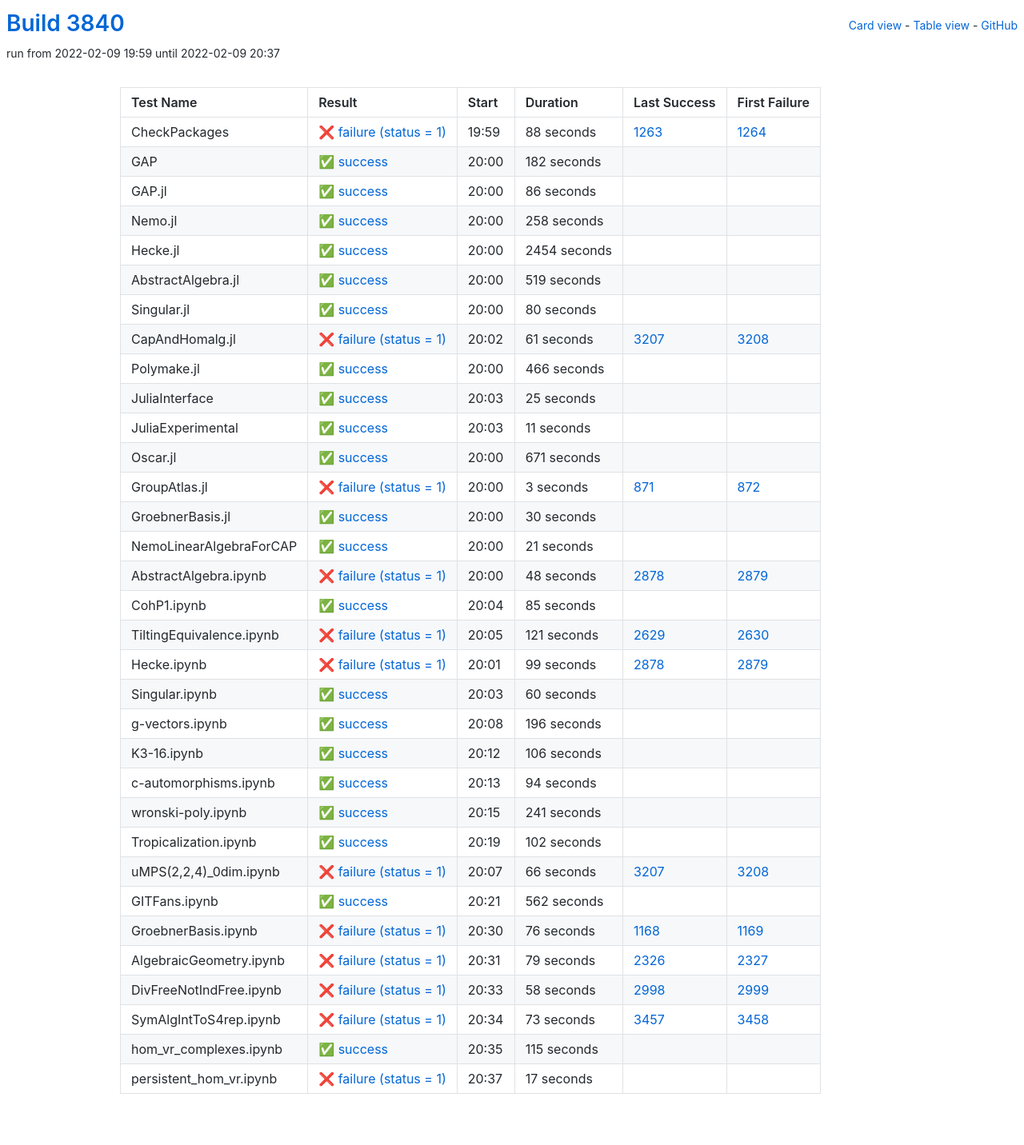
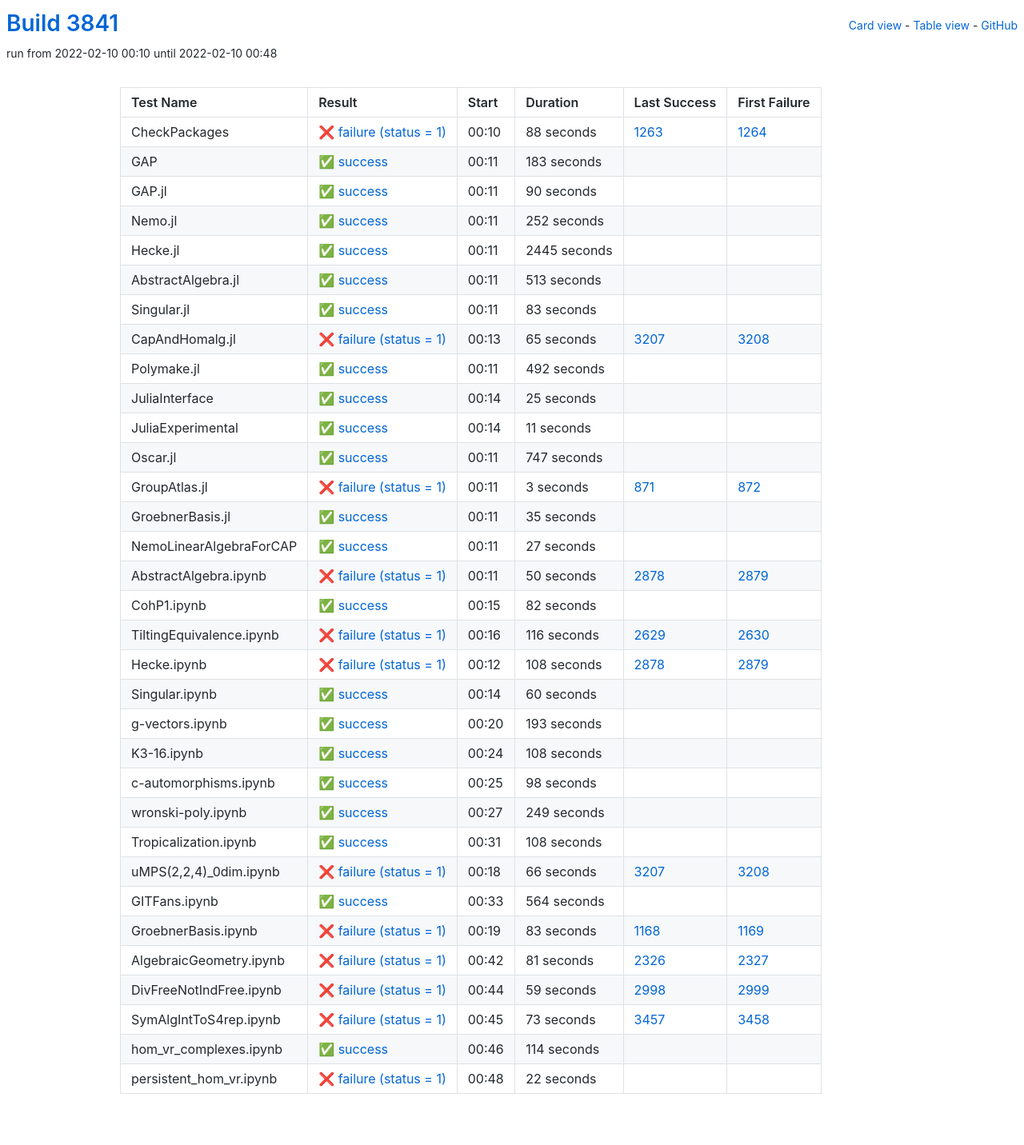
Before and after one commit to oscar-system/oscar-ci-status-stable, a Jekyll site: the page built from table.html, in a window 1280 px wide. Shown: the whole page at 80% size. Built offline with Jekyll 4.4.1, drawn with Linux system fonts in a browser that asks for light colours.

Commit message:
Build #3841

```diff
--- a/_data/ci.yml
+++ b/_data/ci.yml
@@ -1,6 +1,6 @@
 ---
-build: 3840
-build_url: https://oscarci.mathematik.uni-kl.de/job/oscar-stable/3840/
+build: 3841
+build_url: https://oscarci.mathematik.uni-kl.de/job/oscar-stable/3841/
 job: oscar-stable
 organization: oscar-system
 repo: oscar-ci-status-stable
@@ -8,8 +8,8 @@ repourl: https://github.com/oscar-system/oscar-ci-status-stable
 tests:
 - name: CheckPackages
   id: checkpackages
-  log: https://oscarci.mathematik.uni-kl.de/job/oscar-stable/3840/artifact/logs/build-3840/CheckPackages.log
-  start: 2022-02-09 19:59
+  log: https://oscarci.mathematik.uni-kl.de/job/oscar-stable/3841/artifact/logs/build-3841/CheckPackages.log
+  start: 2022-02-10 00:10
   success: false
   exitcode: 1
   status: failure
@@ -20,104 +20,104 @@ tests:
   first_failure_url: https://oscarci.mathematik.uni-kl.de/job/oscar-stable/1264/
 - name: GAP
   id: gap
-  log: https://oscarci.mathematik.uni-kl.de/job/oscar-stable/3840/artifact/logs/build-3840/GAP.log
-  start: 2022-02-09 20:00
+  log: https://oscarci.mathematik.uni-kl.de/job/oscar-stable/3841/artifact/logs/build-3841/GAP.log
+  start: 2022-02-10 00:11
   success: true
   exitcode: 0
   status: success
-  duration: 182
+  duration: 183
   last_success: false
   last_success_url:
   first_failure: false
   first_failure_url:
 - name: GAP.jl
   id: gap-jl
-  log: https://oscarci.mathematik.uni-kl.de/job/oscar-stable/3840/artifact/logs/build-3840/GAP.jl.log
-  start: 2022-02-09 20:00
+  log: https://oscarci.mathematik.uni-kl.de/job/oscar-stable/3841/artifact/logs/build-3841/GAP.jl.log
+  start: 2022-02-10 00:11
   success: true
   exitcode: 0
   status: success
-  duration: 86
+  duration: 90
   last_success: false
   last_success_url:
   first_failure: false
   first_failure_url:
 - name: Nemo.jl
   id: nemo-jl
-  log: https://oscarci.mathematik.uni-kl.de/job/oscar-stable/3840/artifact/logs/build-3840/Nemo.jl.log
-  start: 2022-02-09 20:00
+  log: https://oscarci.mathematik.uni-kl.de/job/oscar-stable/3841/artifact/logs/build-3841/Nemo.jl.log
+  start: 2022-02-10 00:11
   success: true
   exitcode: 0
   status: success
-  duration: 258
+  duration: 252
   last_success: false
   last_success_url:
   first_failure: false
   first_failure_url:
 - name: Hecke.jl
   id: hecke-jl
-  log: https://oscarci.mathematik.uni-kl.de/job/oscar-stable/3840/artifact/logs/build-3840/Hecke.jl.log
-  start: 2022-02-09 20:00
+  log: https://oscarci.mathematik.uni-kl.de/job/oscar-stable/3841/artifact/logs/build-3841/Hecke.jl.log
+  start: 2022-02-10 00:11
   success: true
   exitcode: 0
   status: success
-  duration: 2454
+  duration: 2445
   last_success: false
   last_success_url:
   first_failure: false
   first_failure_url:
 - name: AbstractAlgebra.jl
   id: abstractalgebra-jl
-  log: https://oscarci.mathematik.uni-kl.de/job/oscar-stable/3840/artifact/logs/build-3840/AbstractAlgebra.jl.log
-  start: 2022-02-09 20:00
+  log: https://oscarci.mathematik.uni-kl.de/job/oscar-stable/3841/artifact/logs/build-3841/AbstractAlgebra.jl.log
+  start: 2022-02-10 00:11
   success: true
   exitcode: 0
   status: success
-  duration: 519
+  duration: 513
   last_success: false
   last_success_url:
   first_failure: false
   first_failure_url:
 - name: Singular.jl
   id: singular-jl
-  log: https://oscarci.mathematik.uni-kl.de/job/oscar-stable/3840/artifact/logs/build-3840/Singular.jl.log
-  start: 2022-02-09 20:00
+  log: https://oscarci.mathematik.uni-kl.de/job/oscar-stable/3841/artifact/logs/build-3841/Singular.jl.log
+  start: 2022-02-10 00:11
   success: true
   exitcode: 0
   status: success
-  duration: 80
+  duration: 83
   last_success: false
   last_success_url:
   first_failure: false
   first_failure_url:
 - name: CapAndHomalg.jl
   id: capandhomalg-jl
-  log: https://oscarci.mathematik.uni-kl.de/job/oscar-stable/3840/artifact/logs/build-3840/CapAndHomalg.jl.log
-  start: 2022-02-09 20:02
+  log: https://oscarci.mathematik.uni-kl.de/job/oscar-stable/3841/artifact/logs/build-3841/CapAndHomalg.jl.log
+  start: 2022-02-10 00:13
   success: false
   exitcode: 1
   status: failure
-  duration: 61
+  duration: 65
   last_success: 3207
   last_success_url: https://oscarci.mathematik.uni-kl.de/job/oscar-stable/3207/
   first_failure: 3208
   first_failure_url: https://oscarci.mathematik.uni-kl.de/job/oscar-stable/3208/
 - name: Polymake.jl
   id: polymake-jl
-  log: https://oscarci.mathematik.uni-kl.de/job/oscar-stable/3840/artifact/logs/build-3840/Polymake.jl.log
-  start: 2022-02-09 20:00
+  log: https://oscarci.mathematik.uni-kl.de/job/oscar-stable/3841/artifact/logs/build-3841/Polymake.jl.log
+  start: 2022-02-10 00:11
   success: true
   exitcode: 0
   status: success
-  duration: 466
+  duration: 492
   last_success: false
   last_success_url:
   first_failure: false
   first_failure_url:
 - name: JuliaInterface
   id: juliainterface
-  log: https://oscarci.mathematik.uni-kl.de/job/oscar-stable/3840/artifact/logs/build-3840/JuliaInterface.log
-  start: 2022-02-09 20:03
+  log: https://oscarci.mathematik.uni-kl.de/job/oscar-stable/3841/artifact/logs/build-3841/JuliaInterface.log
+  start: 2022-02-10 00:14
   success: true
   exitcode: 0
   status: success
@@ -128,8 +128,8 @@ tests:
   first_failure_url:
 - name: JuliaExperimental
   id: juliaexperimental
-  log: https://oscarci.mathematik.uni-kl.de/job/oscar-stable/3840/artifact/logs/build-3840/JuliaExperimental.log
-  start: 2022-02-09 20:03
+  log: https://oscarci.mathematik.uni-kl.de/job/oscar-stable/3841/artifact/logs/build-3841/JuliaExperimental.log
+  start: 2022-02-10 00:14
   success: true
   exitcode: 0
   status: success
@@ -140,20 +140,20 @@ tests:
   first_failure_url:
 - name: Oscar.jl
   id: oscar-jl
-  log: https://oscarci.mathematik.uni-kl.de/job/oscar-stable/3840/artifact/logs/build-3840/Oscar.jl.log
-  start: 2022-02-09 20:00
+  log: https://oscarci.mathematik.uni-kl.de/job/oscar-stable/3841/artifact/logs/build-3841/Oscar.jl.log
+  start: 2022-02-10 00:11
   success: true
   exitcode: 0
   status: success
-  duration: 671
+  duration: 747
   last_success: false
   last_success_url:
   first_failure: false
   first_failure_url:
 - name: GroupAtlas.jl
   id: groupatlas-jl
-  log: https://oscarci.mathematik.uni-kl.de/job/oscar-stable/3840/artifact/logs/build-3840/GroupAtlas.jl.log
-  start: 2022-02-09 20:00
+  log: https://oscarci.mathematik.uni-kl.de/job/oscar-stable/3841/artifact/logs/build-3841/GroupAtlas.jl.log
+  start: 2022-02-10 00:11
   success: false
   exitcode: 1
   status: failure
@@ -164,80 +164,80 @@ tests:
   first_failure_url: https://oscarci.mathematik.uni-kl.de/job/oscar-stable/872/
 - name: GroebnerBasis.jl
   id: groebnerbasis-jl
-  log: https://oscarci.mathematik.uni-kl.de/job/oscar-stable/3840/artifact/logs/build-3840/GroebnerBasis.jl.log
-  start: 2022-02-09 20:00
+  log: https://oscarci.mathematik.uni-kl.de/job/oscar-stable/3841/artifact/logs/build-3841/GroebnerBasis.jl.log
+  start: 2022-02-10 00:11
   success: true
   exitcode: 0
   status: success
-  duration: 30
+  duration: 35
   last_success: false
   last_success_url:
   first_failure: false
   first_failure_url:
 - name: NemoLinearAlgebraForCAP
   id: nemolinearalgebraforcap
-  log: https://oscarci.mathematik.uni-kl.de/job/oscar-stable/3840/artifact/logs/build-3840/NemoLinearAlgebraForCAP.log
-  start: 2022-02-09 20:00
+  log: https://oscarci.mathematik.uni-kl.de/job/oscar-stable/3841/artifact/logs/build-3841/NemoLinearAlgebraForCAP.log
+  start: 2022-02-10 00:11
   success: true
   exitcode: 0
   status: success
-  duration: 21
+  duration: 27
   last_success: false
   last_success_url:
   first_failure: false
   first_failure_url:
 - name: AbstractAlgebra.ipynb
   id: abstractalgebra-ipynb
-  log: https://oscarci.mathematik.uni-kl.de/job/oscar-stable/3840/artifact/logs/build-3840/AbstractAlgebra.ipynb.log
-  start: 2022-02-09 20:00
+  log: https://oscarci.mathematik.uni-kl.de/job/oscar-stable/3841/artifact/logs/build-3841/AbstractAlgebra.ipynb.log
+  start: 2022-02-10 00:11
   success: false
   exitcode: 1
   status: failure
-  duration: 48
+  duration: 50
   last_success: 2878
   last_success_url: https://oscarci.mathematik.uni-kl.de/job/oscar-stable/2878/
   first_failure: 2879
   first_failure_url: https://oscarci.mathematik.uni-kl.de/job/oscar-stable/2879/
 - name: CohP1.ipynb
   id: cohp1-ipynb
-  log: https://oscarci.mathematik.uni-kl.de/job/oscar-stable/3840/artifact/logs/build-3840/CohP1.ipynb.log
-  start: 2022-02-09 20:04
+  log: https://oscarci.mathematik.uni-kl.de/job/oscar-stable/3841/artifact/logs/build-3841/CohP1.ipynb.log
+  start: 2022-02-10 00:15
   success: true
   exitcode: 0
   status: success
-  duration: 85
+  duration: 82
   last_success: false
   last_success_url:
   first_failure: false
   first_failure_url:
 - name: TiltingEquivalence.ipynb
   id: tiltingequivalence-ipynb
-  log: https://oscarci.mathematik.uni-kl.de/job/oscar-stable/3840/artifact/logs/build-3840/TiltingEquivalence.ipynb.log
-  start: 2022-02-09 20:05
+  log: https://oscarci.mathematik.uni-kl.de/job/oscar-stable/3841/artifact/logs/build-3841/TiltingEquivalence.ipynb.log
+  start: 2022-02-10 00:16
   success: false
   exitcode: 1
   status: failure
-  duration: 121
+  duration: 116
   last_success: 2629
   last_success_url: https://oscarci.mathematik.uni-kl.de/job/oscar-stable/2629/
   first_failure: 2630
   first_failure_url: https://oscarci.mathematik.uni-kl.de/job/oscar-stable/2630/
 - name: Hecke.ipynb
   id: hecke-ipynb
-  log: https://oscarci.mathematik.uni-kl.de/job/oscar-stable/3840/artifact/logs/build-3840/Hecke.ipynb.log
-  start: 2022-02-09 20:01
+  log: https://oscarci.mathematik.uni-kl.de/job/oscar-stable/3841/artifact/logs/build-3841/Hecke.ipynb.log
+  start: 2022-02-10 00:12
   success: false
   exitcode: 1
   status: failure
-  duration: 99
+  duration: 108
   last_success: 2878
   last_success_url: https://oscarci.mathematik.uni-kl.de/job/oscar-stable/2878/
   first_failure: 2879
   first_failure_url: https://oscarci.mathematik.uni-kl.de/job/oscar-stable/2879/
 - name: Singular.ipynb
   id: singular-ipynb
-  log: https://oscarci.mathematik.uni-kl.de/job/oscar-stable/3840/artifact/logs/build-3840/Singular.ipynb.log
-  start: 2022-02-09 20:03
+  log: https://oscarci.mathematik.uni-kl.de/job/oscar-stable/3841/artifact/logs/build-3841/Singular.ipynb.log
+  start: 2022-02-10 00:14
   success: true
   exitcode: 0
   status: success
@@ -248,68 +248,68 @@ tests:
   first_failure_url:
 - name: g-vectors.ipynb
   id: g-vectors-ipynb
-  log: https://oscarci.mathematik.uni-kl.de/job/oscar-stable/3840/artifact/logs/build-3840/g-vectors.ipynb.log
-  start: 2022-02-09 20:08
+  log: https://oscarci.mathematik.uni-kl.de/job/oscar-stable/3841/artifact/logs/build-3841/g-vectors.ipynb.log
+  start: 2022-02-10 00:20
   success: true
   exitcode: 0
   status: success
-  duration: 196
+  duration: 193
   last_success: false
   last_success_url:
   first_failure: false
   first_failure_url:
 - name: K3-16.ipynb
   id: k3-16-ipynb
-  log: https://oscarci.mathematik.uni-kl.de/job/oscar-stable/3840/artifact/logs/build-3840/K3-16.ipynb.log
-  start: 2022-02-09 20:12
+  log: https://oscarci.mathematik.uni-kl.de/job/oscar-stable/3841/artifact/logs/build-3841/K3-16.ipynb.log
+  start: 2022-02-10 00:24
   success: true
   exitcode: 0
   status: success
-  duration: 106
+  duration: 108
   last_success: false
   last_success_url:
   first_failure: false
   first_failure_url:
 - name: c-automorphisms.ipynb
   id: c-automorphisms-ipynb
-  log: https://oscarci.mathematik.uni-kl.de/job/oscar-stable/3840/artifact/logs/build-3840/c-automorphisms.ipynb.log
-  start: 2022-02-09 20:13
+  log: https://oscarci.mathematik.uni-kl.de/job/oscar-stable/3841/artifact/logs/build-3841/c-automorphisms.ipynb.log
+  start: 2022-02-10 00:25
   success: true
   exitcode: 0
   status: success
-  duration: 94
+  duration: 98
   last_success: false
   last_success_url:
   first_failure: false
   first_failure_url:
 - name: wronski-poly.ipynb
   id: wronski-poly-ipynb
-  log: https://oscarci.mathematik.uni-kl.de/job/oscar-stable/3840/artifact/logs/build-3840/wronski-poly.ipynb.log
-  start: 2022-02-09 20:15
+  log: https://oscarci.mathematik.uni-kl.de/job/oscar-stable/3841/artifact/logs/build-3841/wronski-poly.ipynb.log
+  start: 2022-02-10 00:27
   success: true
   exitcode: 0
   status: success
-  duration: 241
+  duration: 249
   last_success: false
   last_success_url:
   first_failure: false
   first_failure_url:
 - name: Tropicalization.ipynb
   id: tropicalization-ipynb
-  log: https://oscarci.mathematik.uni-kl.de/job/oscar-stable/3840/artifact/logs/build-3840/Tropicalization.ipynb.log
-  start: 2022-02-09 20:19
+  log: https://oscarci.mathematik.uni-kl.de/job/oscar-stable/3841/artifact/logs/build-3841/Tropicalization.ipynb.log
+  start: 2022-02-10 00:31
   success: true
   exitcode: 0
   status: success
-  duration: 102
+  duration: 108
   last_success: false
   last_success_url:
   first_failure: false
   first_failure_url:
 - name: uMPS(2,2,4)_0dim.ipynb
   id: umps-2-2-4-0dim-ipynb
-  log: https://oscarci.mathematik.uni-kl.de/job/oscar-stable/3840/artifact/logs/build-3840/uMPS-2-2-4-_0dim.ipynb.log
-  start: 2022-02-09 20:07
+  log: https://oscarci.mathematik.uni-kl.de/job/oscar-stable/3841/artifact/logs/build-3841/uMPS-2-2-4-_0dim.ipynb.log
+  start: 2022-02-10 00:18
   success: false
   exitcode: 1
   status: failure
@@ -320,56 +320,56 @@ tests:
   first_failure_url: https://oscarci.mathematik.uni-kl.de/job/oscar-stable/3208/
 - name: GITFans.ipynb
   id: gitfans-ipynb
-  log: https://oscarci.mathematik.uni-kl.de/job/oscar-stable/3840/artifact/logs/build-3840/GITFans.ipynb.log
-  start: 2022-02-09 20:21
+  log: https://oscarci.mathematik.uni-kl.de/job/oscar-stable/3841/artifact/logs/build-3841/GITFans.ipynb.log
+  start: 2022-02-10 00:33
   success: true
   exitcode: 0
   status: success
-  duration: 562
+  duration: 564
   last_success: false
   last_success_url:
   first_failure: false
   first_failure_url:
 - name: GroebnerBasis.ipynb
   id: groebnerbasis-ipynb
-  log: https://oscarci.mathematik.uni-kl.de/job/oscar-stable/3840/artifact/logs/build-3840/GroebnerBasis.ipynb.log
-  start: 2022-02-09 20:30
+  log: https://oscarci.mathematik.uni-kl.de/job/oscar-stable/3841/artifact/logs/build-3841/GroebnerBasis.ipynb.log
+  start: 2022-02-10 00:19
   success: false
   exitcode: 1
   status: failure
-  duration: 76
+  duration: 83
   last_success: 1168
   last_success_url: https://oscarci.mathematik.uni-kl.de/job/oscar-stable/1168/
   first_failure: 1169
   first_failure_url: https://oscarci.mathematik.uni-kl.de/job/oscar-stable/1169/
 - name: AlgebraicGeometry.ipynb
   id: algebraicgeometry-ipynb
-  log: https://oscarci.mathematik.uni-kl.de/job/oscar-stable/3840/artifact/logs/build-3840/AlgebraicGeometry.ipynb.log
-  start: 2022-02-09 20:31
+  log: https://oscarci.mathematik.uni-kl.de/job/oscar-stable/3841/artifact/logs/build-3841/AlgebraicGeometry.ipynb.log
+  start: 2022-02-10 00:42
   success: false
   exitcode: 1
   status: failure
-  duration: 79
+  duration: 81
   last_success: 2326
   last_success_url: https://oscarci.mathematik.uni-kl.de/job/oscar-stable/2326/
   first_failure: 2327
   first_failure_url: https://oscarci.mathematik.uni-kl.de/job/oscar-stable/2327/
 - name: DivFreeNotIndFree.ipynb
   id: divfreenotindfree-ipynb
-  log: https://oscarci.mathematik.uni-kl.de/job/oscar-stable/3840/artifact/logs/build-3840/DivFreeNotIndFree.ipynb.log
-  start: 2022-02-09 20:33
+  log: https://oscarci.mathematik.uni-kl.de/job/oscar-stable/3841/artifact/logs/build-3841/DivFreeNotIndFree.ipynb.log
+  start: 2022-02-10 00:44
   success: false
   exitcode: 1
   status: failure
-  duration: 58
+  duration: 59
   last_success: 2998
   last_success_url: https://oscarci.mathematik.uni-kl.de/job/oscar-stable/2998/
   first_failure: 2999
   first_failure_url: https://oscarci.mathematik.uni-kl.de/job/oscar-stable/2999/
 - name: SymAlgIntToS4rep.ipynb
   id: symalginttos4rep-ipynb
-  log: https://oscarci.mathematik.uni-kl.de/job/oscar-stable/3840/artifact/logs/build-3840/SymAlgIntToS4rep.ipynb.log
-  start: 2022-02-09 20:34
+  log: https://oscarci.mathematik.uni-kl.de/job/oscar-stable/3841/artifact/logs/build-3841/SymAlgIntToS4rep.ipynb.log
+  start: 2022-02-10 00:45
   success: false
   exitcode: 1
   status: failure
@@ -380,24 +380,24 @@ tests:
   first_failure_url: https://oscarci.mathematik.uni-kl.de/job/oscar-stable/3458/
 - name: hom_vr_complexes.ipynb
   id: hom-vr-complexes-ipynb
-  log: https://oscarci.mathematik.uni-kl.de/job/oscar-stable/3840/artifact/logs/build-3840/hom_vr_complexes.ipynb.log
-  start: 2022-02-09 20:35
+  log: https://oscarci.mathematik.uni-kl.de/job/oscar-stable/3841/artifact/logs/build-3841/hom_vr_complexes.ipynb.log
+  start: 2022-02-10 00:46
   success: true
   exitcode: 0
   status: success
-  duration: 115
+  duration: 114
   last_success: false
   last_success_url:
   first_failure: false
   first_failure_url:
 - name: persistent_hom_vr.ipynb
   id: persistent-hom-vr-ipynb
-  log: https://oscarci.mathematik.uni-kl.de/job/oscar-stable/3840/artifact/logs/build-3840/persistent_hom_vr.ipynb.log
-  start: 2022-02-09 20:37
+  log: https://oscarci.mathematik.uni-kl.de/job/oscar-stable/3841/artifact/logs/build-3841/persistent_hom_vr.ipynb.log
+  start: 2022-02-10 00:48
   success: false
   exitcode: 1
   status: failure
-  duration: 17
+  duration: 22
   last_success: false
   last_success_url:
   first_failure: false
```
Also changed, not shown: README.md.
